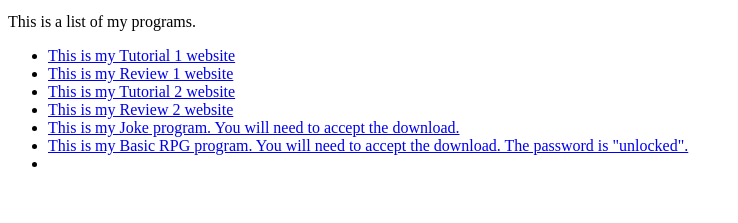
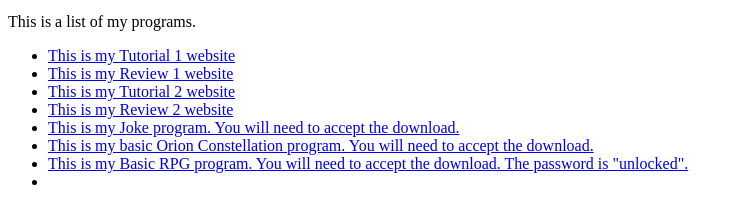
Before and after one commit to calebhk98/calebhk98.github.io, a plain HTML site: page index.html in a window 1280 px wide. Shown: the part 101-324 px from the top of the page, without its empty margins (0-738 px from the left). Drawn offline with Linux system fonts and the light colour scheme.

Commit message:
Added Orion's Prohram

```diff
--- a/index.html
+++ b/index.html
@@ -13,6 +13,7 @@
   <li><a href="https://calebhk98.github.io/HTML-Tutorial-2/tss_home.html">This is my Tutorial 2 website </a></li>
   <li><a href="https://calebhk98.github.io/HTML-Review-2/tss_coach.html">This is my Review 2 website </a></li>
   <li><a href="https://calebhk98.github.io/Joke-And-Punchline-In-C-/Joke%20and%20Punch%20Line/bin/Debug/Joke%20and%20Punch%20Line.exe">This is my Joke program. You will need to accept the download. </a></li>
+  <li><a href="https://calebhk98.github.io/Orions-Constellation/OrionConstellation/bin/Debug/OrionConstellation.exe">This is my basic Orion Constellation program. You will need to accept the download. </a></li>
 
   <li><a href="https://calebhk98.github.io/C-Basic-RPG/Following%20Tutorial/bin/Debug/Following%20Tutorial.exe">This is my Basic RPG program. You will need to accept the download. The password is "unlocked".</a></li>
   <li></li>
```
